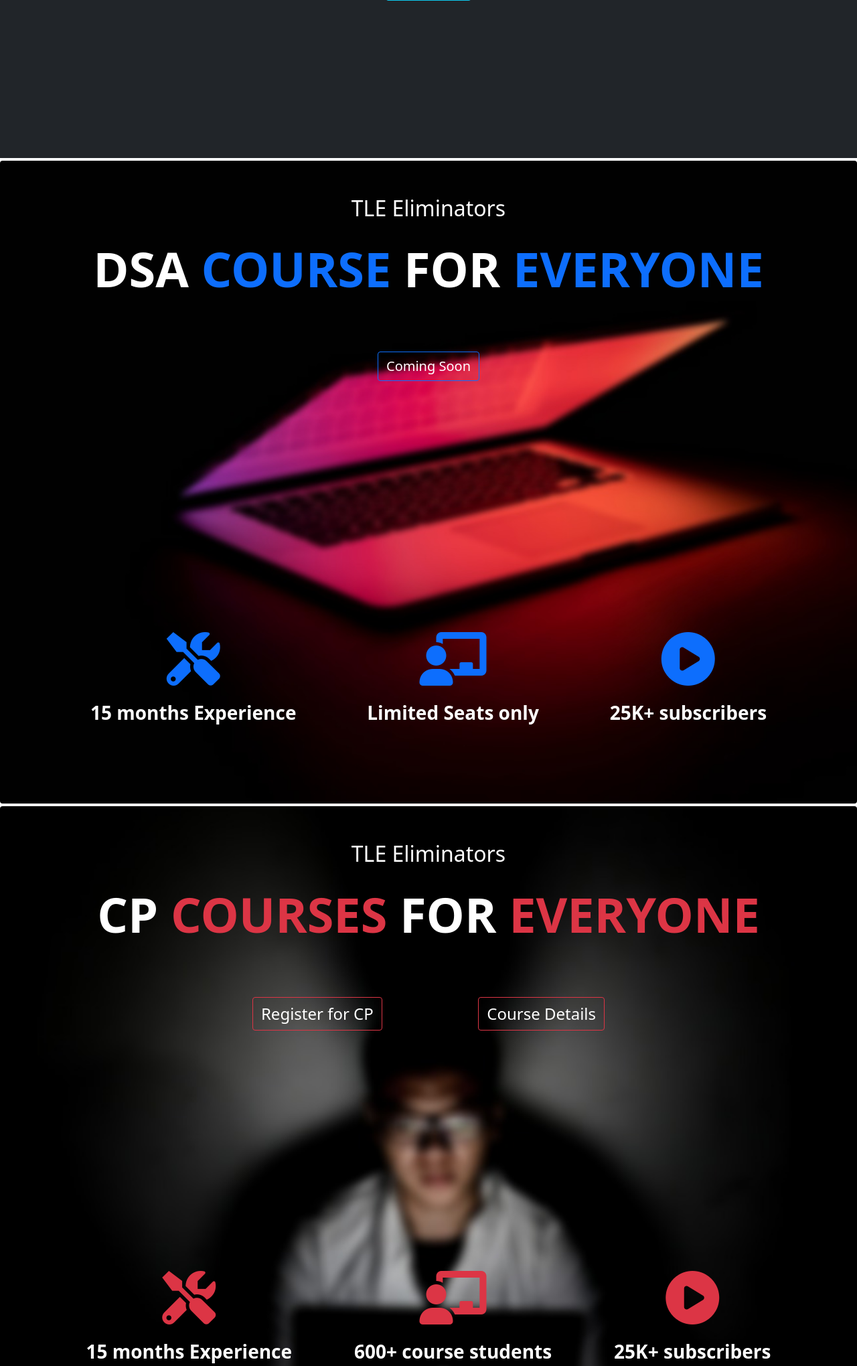
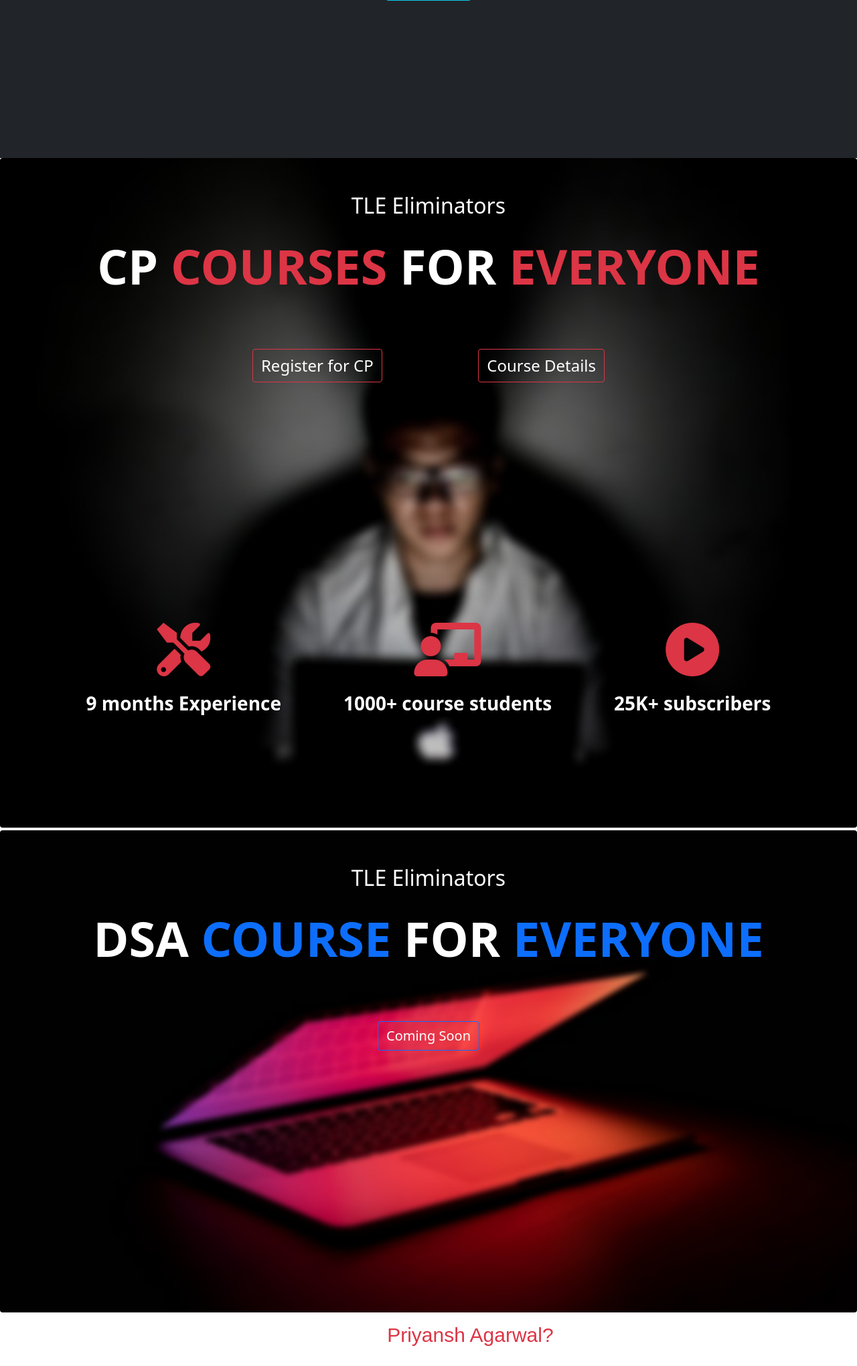
Before and after one commit to chinmayajha/TLE, a Django app: page / in a window 1280 px wide. Shown: the part 636-2676 px from the top of the page at 67% size. Run offline with Django 4.2, Linux system fonts and the light colour scheme; some web fonts are replaced.

Commit message:
Minute changes

```diff
--- a/playground/templates/index.html
+++ b/playground/templates/index.html
@@ -68,44 +68,11 @@
         <!-- scroll to top -->
         <button onclick="topFunction()" id="myBtn" title="Go to top"><span class="fas fa-sort-amount-up fs-4"></span></button>
 
-        <!-- DSA Course -->
-
-        <section id="DSA" class="d-flex bg-image p-5 text-center shadow-1-strong rounded my-1 text-white"
-        style="background-image: url('{% static 'images/dsa-bg.jpg' %}');
-            height: 120vh; background-repeat: no-repeat; background-size:cover;">
-            <div class="container">
-                <h2 class="px-4 fs-2 m-1">TLE Eliminators</h2>
-                <h1 class="p-4 pt- display-2 fw-bold">DSA <span class="text-primary">COURSE</span> FOR <span class="text-primary">EVERYONE</span></h1>
-                <div class="d-flex flex-row bd-highlight justify-content-around" style="margin: 0px 20%">
-                    <button type="button" class="btn btn-outline-primary text-white fs-5 mt-5" style="margin-top:auto;">Coming Soon</button>
-                    <!-- <a href="https://bit.ly/3nXBstx" target="none"><button type="button" class="btn btn-outline-primary text-white fs-5 mt-5" style="margin-top:auto;">Course Details</button></a> -->
-                </div>
-            <div class="d-flex flex-row bd-highlight mb-3 justify-content-around align-items-end" style="height: calc(80vh - 100px);">
-                <div class="p-2 bd-highlight">
-                    <span style="font-size: 5em; color:white;">
-                        <i class="fas fa-tools text-primary icon-scale"></i>
-                        <p class="lead fs-3 fw-bolder">15 months Experience</p>
-                    </span>
-                </div>
-                <div class="p-2 bd-highlight">
-                    <span style="font-size: 5em; color:white;">
-                        <i class="fas fa-chalkboard-teacher text-primary icon-scale"></i>
-                        <p class="lead fs-3 fw-bolder">Limited Seats only</p>
-                    </span>
-                </div>
-                <div class="p-2 bd-highlight">
-                    <span style="font-size: 5em; color:white;">
-                        <i class="fas fa-play-circle text-primary icon-scale"></i>
-                        <p class="lead fs-3 fw-bolder">25K+ subscribers</p>
-                    </span>
-                </div>
-            </div>
-        </section>
 
         <!-- CP Course -->
 
         <section id="CP" class="d-flex p-5 text-center shadow-1-strong rounded text-white" style="background-image: url('{% static 'images/cp-bg.jpg' %}');
-                        filter: dblur(3px);    height: 125vh; background-repeat: no-repeat; background-size:cover;">
+                        filter: dblur(3px);height: 125vh; background-repeat: no-repeat; background-size:cover;">
             <span class="bg-image"></span>
             <div class="container">
                 <h2 class="px-4 fs-2 m-1">TLE Eliminators</h2>
@@ -124,13 +91,13 @@
                     <div class="p-2 bd-highlight">
                         <span style="font-size: 5em; color:white;">
                             <i class="fas fa-tools text-danger icon-scale"></i>
-                            <p class="lead fs-3 fw-bolder">15 months Experience</p>
+                            <p class="lead fs-3 fw-bolder">9 months Experience</p>
                         </span>
                     </div>
                     <div class="p-2 bd-highlight">
                         <span style="font-size: 5em; color:white;">
                             <i class="fas fa-chalkboard-teacher text-danger icon-scale"></i>
-                            <p class="lead fs-3 fw-bolder">600+ course students</p>
+                            <p class="lead fs-3 fw-bolder">1000+ course students</p>
                         </span>
                     </div>
                     <div class="p-2 bd-highlight">
@@ -140,6 +107,21 @@
                         </span>
                     </div>
                 </div>
+        </section>
+
+		<!-- DSA Course -->
+
+        <section id="DSA" class="d-flex bg-image p-5 text-center shadow-1-strong rounded my-1 text-white"
+        style="background-image: url('{% static 'images/dsa-bg.jpg' %}');
+            height: 90vh; background-repeat: no-repeat; background-size:cover;">
+            <div class="container">
+                <h2 class="px-4 fs-2 m-1">TLE Eliminators</h2>
+                <h1 class="p-4 pt- display-2 fw-bold">DSA <span class="text-primary">COURSE</span> FOR <span class="text-primary">EVERYONE</span></h1>
+                <div class="d-flex flex-row bd-highlight justify-content-around" style="margin: 0px 20%">
+                    <button type="button" class="btn btn-outline-primary text-white fs-5 mt-5" style="margin-top:auto;">Coming Soon</button>
+                    <!-- <a href="https://bit.ly/3nXBstx" target="none"><button type="button" class="btn btn-outline-primary text-white fs-5 mt-5" style="margin-top:auto;">Course Details</button></a> -->
+                </div>
+            </div>
         </section>
 
         <!-- About Priyansh -->
@@ -157,7 +139,7 @@
                 <div class="card">
                   <div class="card-body">
                     <p class="text-change">
-                        3rd Year Undergrad at IIIT Delhi || Among India's Top 130 Competitive Programmers || Candidate Master (Rating: 2076) on Codeforces || 6* coder (Rating: 2225) on Codechef || YouTuber with over 20k subs
+                        3rd Year Undergrad at IIIT Delhi || Among India's Top 110 Competitive Programmers || Candidate Master (Rating: 2079) on Codeforces || 6* coder (Rating: 2225) on Codechef || YouTuber with over 25k subs
                     </p>
                   </div>
                 </div>
--- a/playground/templates/login.html
+++ b/playground/templates/login.html
@@ -90,8 +90,8 @@
                             style="font-size: 20px; font-weight: 600;">Level II</span></p>
                       </div>
                     </div>
-                    <p style="font-size: 18px; padding-top: 15px;">Due to lack of CP culture at my college, I didn't have the required exposure to competitive programming.
-                      Being a part of TLE Eliminators in the last batch, I have successfuklly secured an internship in the meanwhile, and also have become an Expert on Codeforces.</p>
+                    <p style="font-size: 18px; padding-top: 15px;">Since, I was the only Expert on Codeforces from a college having very bad cp culture, I found it very hard to find someone resolve my doubts, but being a part of TLE eliminators
+						I got  great doubt resolution support from people who where rated very higher than me, which helped me in upskilling myself in a better and efficient manner.</p>
                   </div>
                 </div>
               </div>
--- a/playground/views.py
+++ b/playground/views.py
@@ -108,38 +108,46 @@
 
 @login_required(login_url='login')
 def dailytask_page(request):
-    dailytask = {}
-    all_tasks = []
-    category = ""
-    handle = Customer.objects.get(username=request.user.id).cf_handle
-    if(Customer.objects.get(username=request.user.id).CP1):
-        category = 'CP1'
-        all_tasks.append(DailyTask.objects.filter(category='CP1'))
-    if(Customer.objects.get(username=request.user.id).CP2):
-        category = 'CP2'
-        all_tasks.append(DailyTask.objects.filter(category="CP2"))
-    if(Customer.objects.get(username=request.user.id).CP3):
-        all_tasks.append(DailyTask.objects.filter(category="CP3"))
-    if(Customer.objects.get(username=request.user.id).DSA1):
-        all_tasks.append(DailyTask.objects.filter(category="DSA1"))
-    if(Customer.objects.get(username=request.user.id).DSA2):
-        all_tasks.append(DailyTask.objects.filter(category="DSA2"))
-    time = datetime.datetime.now()
-    delta = datetime.timedelta(2)
-    time = time-delta
-    alllinks = {}
-    for dailytask in all_tasks:
-        for temp in dailytask:
-            current = (temp.date_created)
-            current = datetime.datetime(
-                current.year, current.month, current.day)
-            if(time < current and (not fetch_call(handle, category, temp.link))):
-                local = {
-                    'link': temp.link,
-                }
-                alllinks[temp.description] = local
-    alllinks = OrderedDict(reversed(list(alllinks.items())))
-    return render(request, 'dailytask.html', {'alllinks': alllinks})
+	dailytask = {}
+	all_tasks = []
+	category = ""
+	handle = Customer.objects.get(username=request.user.id).cf_handle
+	if(Customer.objects.get(username=request.user.id).CP1):
+		category = 'CP1'
+		all_tasks.append(DailyTask.objects.filter(category='CP1'))
+	if(Customer.objects.get(username=request.user.id).CP2):
+		category = 'CP2'
+		all_tasks.append(DailyTask.objects.filter(category="CP2"))
+	if(Customer.objects.get(username=request.user.id).CP3):
+		all_tasks.append(DailyTask.objects.filter(category="CP3"))
+	if(Customer.objects.get(username=request.user.id).DSA1):
+		all_tasks.append(DailyTask.objects.filter(category="DSA1"))
+	if(Customer.objects.get(username=request.user.id).DSA2):
+		all_tasks.append(DailyTask.objects.filter(category="DSA2"))
+	time = datetime.datetime.now()
+	delta = datetime.timedelta(2)
+	time = time-delta
+	alllinks = {}
+	for dailytask in all_tasks:
+		for temp in dailytask:
+			current = (temp.date_created)
+			current = datetime.datetime(current.year, current.month, current.day)
+			if(time < current):
+				done=fetch_call(handle,category,temp.link)
+				local={}
+				if done:
+					local = {
+						'link': temp.link,
+						'done' : {'answer': 'done'}
+						}
+				else:
+					local = {
+						'link': temp.link,
+						'done': None,
+					}
+				alllinks[temp.description] = local
+	alllinks = OrderedDict(reversed(list(alllinks.items())))
+	return render(request, 'dailytask.html', {'alllinks': alllinks})
 
 
 @login_required(login_url='login')
```
Also changed, not shown: playground/templates/dailytask.html (+6 -1 lines), playground/templates/leaderboard.html (+5 -5 lines), static/images/correct.png (added).
